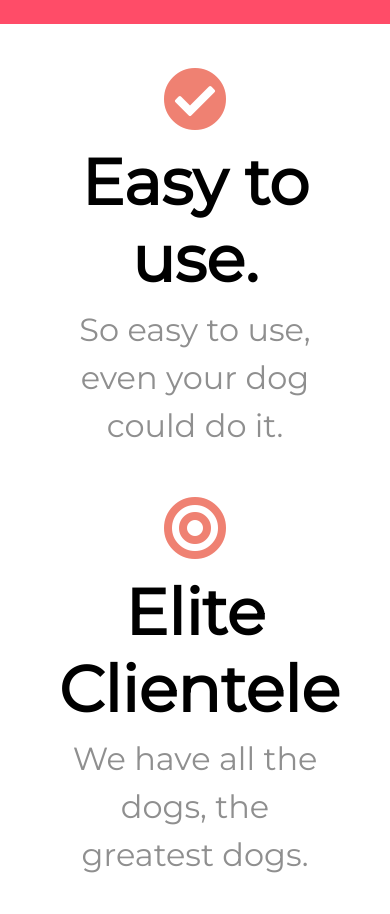
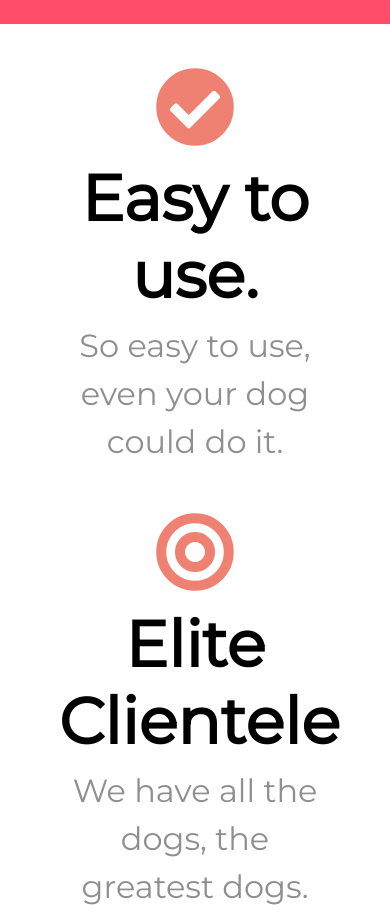
Before and after one commit to Sathvika30/tindog, a plain HTML site: page index.html in a window 390 px wide. Shown: the part 961-1875 px from the top of the page. Drawn offline with nearby package versions, Linux system fonts and the light colour scheme.

Commit message:
Update styles.css

```diff
--- a/styles.css
+++ b/styles.css
@@ -142,6 +142,6 @@ h3{
     font-size: 1.7rem;
   }
   .feat{
-    font-size: 4rem;
+    font-size: 5rem;
   }
 }
```
